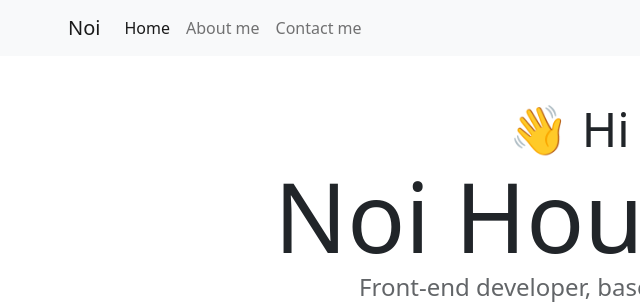
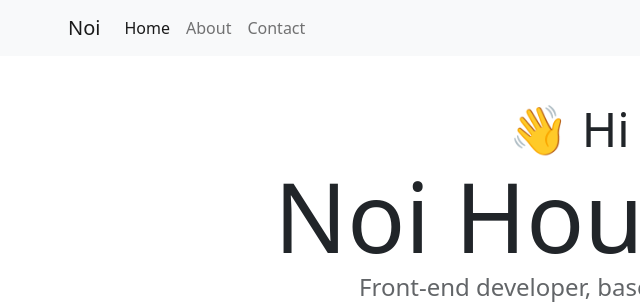
Before and after one commit to NoiOh/viewport-challenge, a plain HTML site: page index.html in a window 1280 px wide. Shown: the top 304 px of the page, 14-654 px from the left. Drawn offline with nearby package versions, Linux system fonts and the light colour scheme.

Commit message:
updated navigation

```diff
--- a/index.html
+++ b/index.html
@@ -45,10 +45,10 @@
               >
             </li>
             <li class="nav-item">
-              <a class="nav-link" href="about.html">About me</a>
+              <a class="nav-link" href="about.html">About</a>
             </li>
             <li class="nav-item">
-              <a class="nav-link" href="about.html#contact">Contact me</a>
+              <a class="nav-link" href="about.html#contact">Contact</a>
             </li>
           </ul>
         </div>
```
